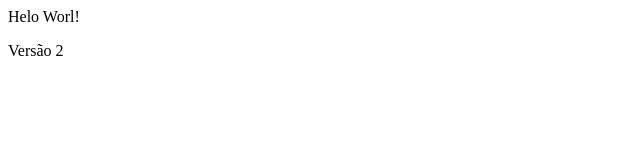
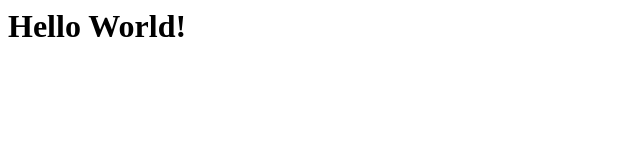
Before and after one commit to Rui011/LAB1, a plain HTML site: page index.html in a window 1280 px wide. Shown: the whole page, without its empty margins (0-640 px from the left). Drawn offline with Linux system fonts and the light colour scheme.

Commit message:
alteracao do estilo

```diff
--- a/index.html
+++ b/index.html
@@ -1,9 +1,8 @@
 <html>
 <head>
-      <title>Helo</title>
+      <title>BIG Hello</title>
 </head>
 <body>
-      <p>Helo Worl!</p>
-      <p>Versão 2</p>
+      <h1>Hello World!</h1>
 </body>
 </html>
```
